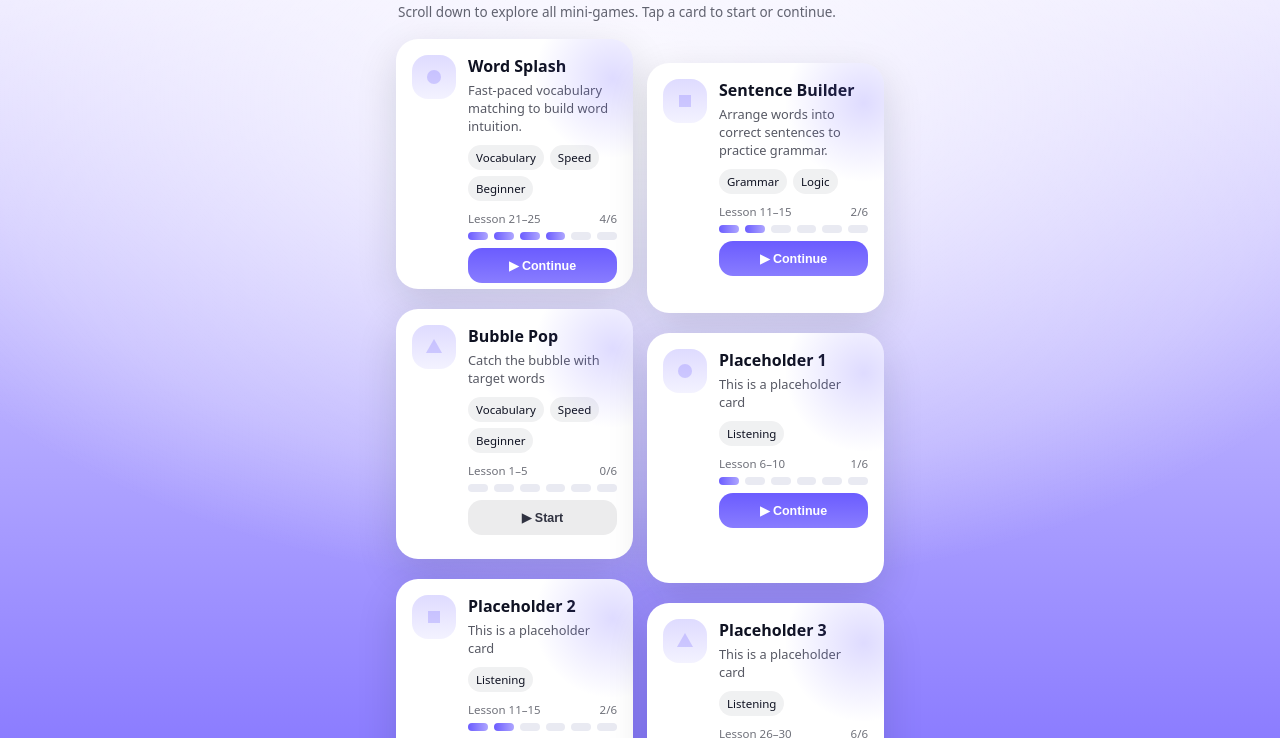
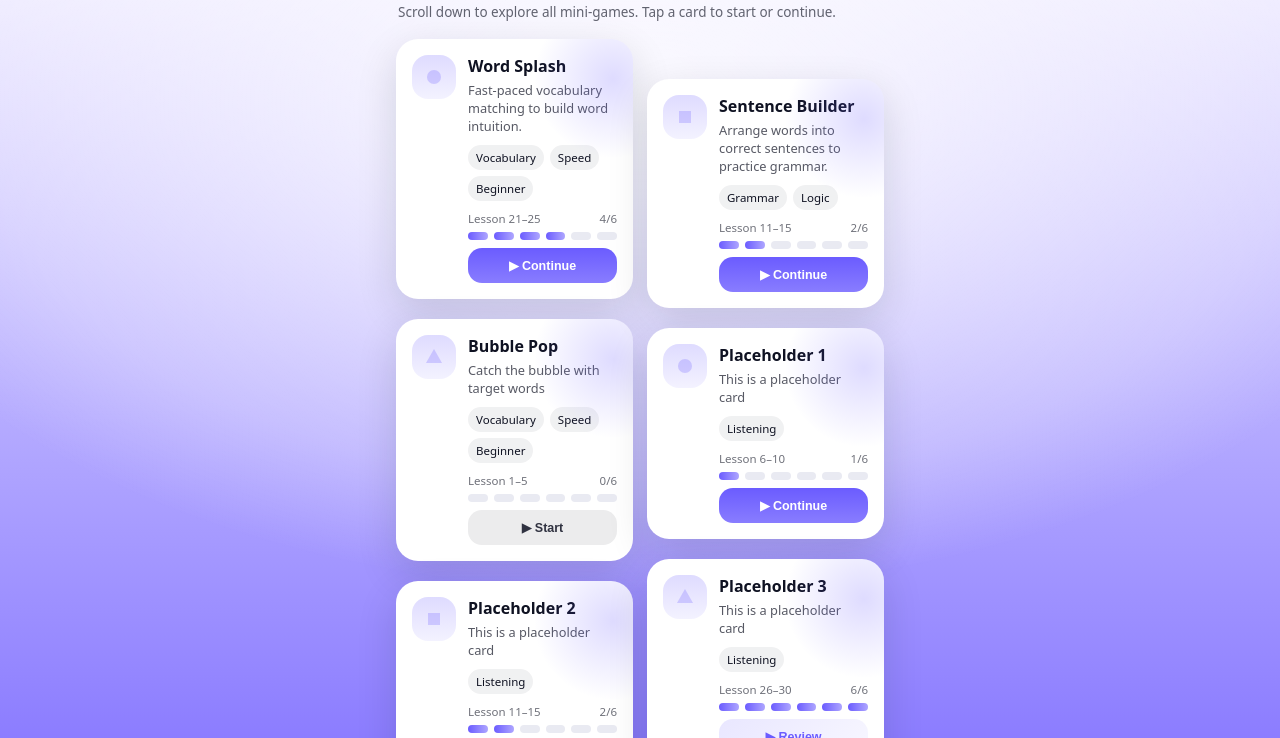
Before and after one commit to yitongOE/Marketplace, a plain HTML site: page index.html in a window 1280 px wide. Shown: the part 57-795 px from the top of the page. Drawn offline with Linux system fonts and the light colour scheme.

Commit message:
Separated card zone into two columns

```diff
--- a/index.html
+++ b/index.html
@@ -14,7 +14,11 @@
       <p class="subtitle">Scroll down to explore all mini-games. Tap a card to start or continue.</p>
     </header>
 
-    <section id="feed" class="feed" aria-label="WebGL games list"></section>
+    <div class="feed">
+      <div id="col-left"></div>
+      <div id="col-right"></div>
+    </div>
+
     <div class="footer-space"></div>
   </main>
 
--- a/marketplace.css
+++ b/marketplace.css
@@ -58,16 +58,28 @@ header{
 }
 
 /* ====== Cards Layout ====== */
-.feed{
+.feed {
   display: grid;
   grid-template-columns: 1fr 1fr;
-  gap: 20px 14px;   /* row gap | column gap */
-  align-items: start;
+  column-gap: 14px;
+}
+
+#col-left {
+  display: flex;
+  flex-direction: column;
+  gap: 20px;
+}
+
+#col-right {
+  display: flex;
+  flex-direction: column;
+  gap: 20px;
+  margin-top: 40px; /* Make right column lower than left column */
 }
 
 .card{
   width: 100%;
-  height: 250px;
+  min-height: 180px;
   background: var(--card);
   border-radius: var(--radius);
   box-shadow: var(--shadow);
@@ -77,14 +89,6 @@ header{
 
   display: flex;
   flex-direction: column;
-}
-
-.card:nth-child(odd) {
-  transform: translateY(0);
-}
-
-.card:nth-child(even) {
-  transform: translateY(24px);
 }
 
 .card::before{
--- a/scripts/games.js
+++ b/scripts/games.js
@@ -4,7 +4,7 @@ const games = [
     title: "Word Splash",
     desc: "Fast-paced vocabulary matching to build word intuition.",
     tags: ["Vocabulary", "Speed", "Beginner"],
-    progress: 4,
+    userdata_progress: 4,
     url: "https://yitongoe.itch.io/word-splash"
   },
   {
@@ -12,7 +12,7 @@ const games = [
     title: "Sentence Builder",
     desc: "Arrange words into correct sentences to practice grammar.",
     tags: ["Grammar", "Logic"],
-    progress: 2,
+    userdata_progress: 2,
     url: "https://yitongoe.itch.io/oesb"
   },
   {
@@ -20,7 +20,7 @@ const games = [
     title: "Bubble Pop",
     desc: "Catch the bubble with target words",
     tags: ["Vocabulary", "Speed", "Beginner"],
-    progress: 0,
+    userdata_progress: 0,
     url: "#"
   },
   {
@@ -28,7 +28,7 @@ const games = [
     title: "Placeholder 1",
     desc: "This is a placeholder card",
     tags: ["Listening"],
-    progress: 1,
+    userdata_progress: 1,
     url: "#"
   },
   {
@@ -36,7 +36,7 @@ const games = [
     title: "Placeholder 2",
     desc: "This is a placeholder card",
     tags: ["Listening"],
-    progress: 2,
+    userdata_progress: 2,
     url: "#"
   },
   {
@@ -44,7 +44,7 @@ const games = [
     title: "Placeholder 3",
     desc: "This is a placeholder card",
     tags: ["Listening"],
-    progress: 6,
+    userdata_progress: 6,
     url: "#"
   },
   {
@@ -52,7 +52,7 @@ const games = [
     title: "Placeholder 4",
     desc: "This is a placeholder card",
     tags: ["Listening"],
-    progress: 6,
+    userdata_progress: 6,
     url: "#"
   },
   {
@@ -60,7 +60,7 @@ const games = [
     title: "Placeholder 5",
     desc: "This is a placeholder card",
     tags: ["Listening"],
-    progress: 6,
+    userdata_progress: 6,
     url: "#"
   },
   {
@@ -68,7 +68,7 @@ const games = [
     title: "Placeholder 6",
     desc: "This is a placeholder card",
     tags: ["Listening"],
-    progress: 6,
+    userdata_progress: 6,
     url: "#"
   },
 ];
--- a/scripts/marketplace.js
+++ b/scripts/marketplace.js
@@ -1,5 +1,3 @@
-const feed = document.getElementById("feed");
-
 const TOTAL_CHAPTERS = 6;
 const LESSONS_PER_CHAPTER = 5;
 
@@ -61,12 +59,22 @@ function renderSegments(completedChapters) {
   return html;
 }
 
+document.addEventListener("DOMContentLoaded", () => {
+  const leftCol = document.getElementById("col-left");
+  const rightCol = document.getElementById("col-right");
+
+  if (!leftCol || !rightCol) {
+    console.error("Missing #col-left or #col-right in index.html");
+    return;
+  }
+
   function render() {
-  feed.innerHTML = "";
+    leftCol.innerHTML = "";
+    rightCol.innerHTML = "";
 
     games.forEach((g, i) => {
-    const hasProgress = typeof g.progress === "number";
-    const completedChapters = clampChapters(hasProgress ? g.progress : 0);
+      const hasProgress = typeof g.userdata_progress === "number";
+      const completedChapters = clampChapters(hasProgress ? g.userdata_progress : 0);
       const range = getLessonRange(completedChapters);
       const buttonState = getButtonState(completedChapters);
 
@@ -116,8 +124,10 @@ function render() {
         window.location.href = g.url;
       };
 
-    feed.appendChild(card);
+      if (i % 2 === 0) leftCol.appendChild(card);
+      else rightCol.appendChild(card);
     });
   }
 
   render();
+});
```
Lines whose indentation alone changed are shown as unchanged.
